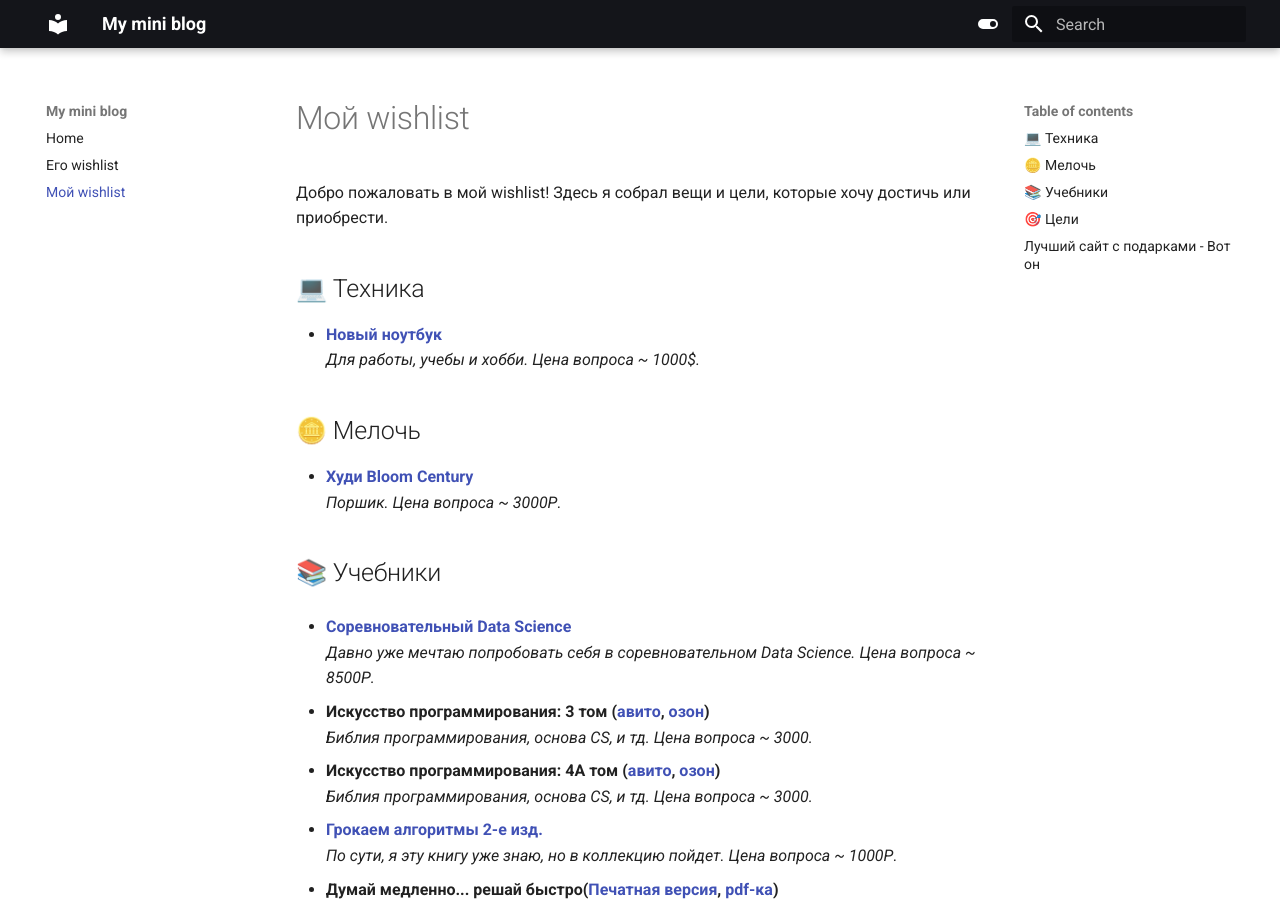
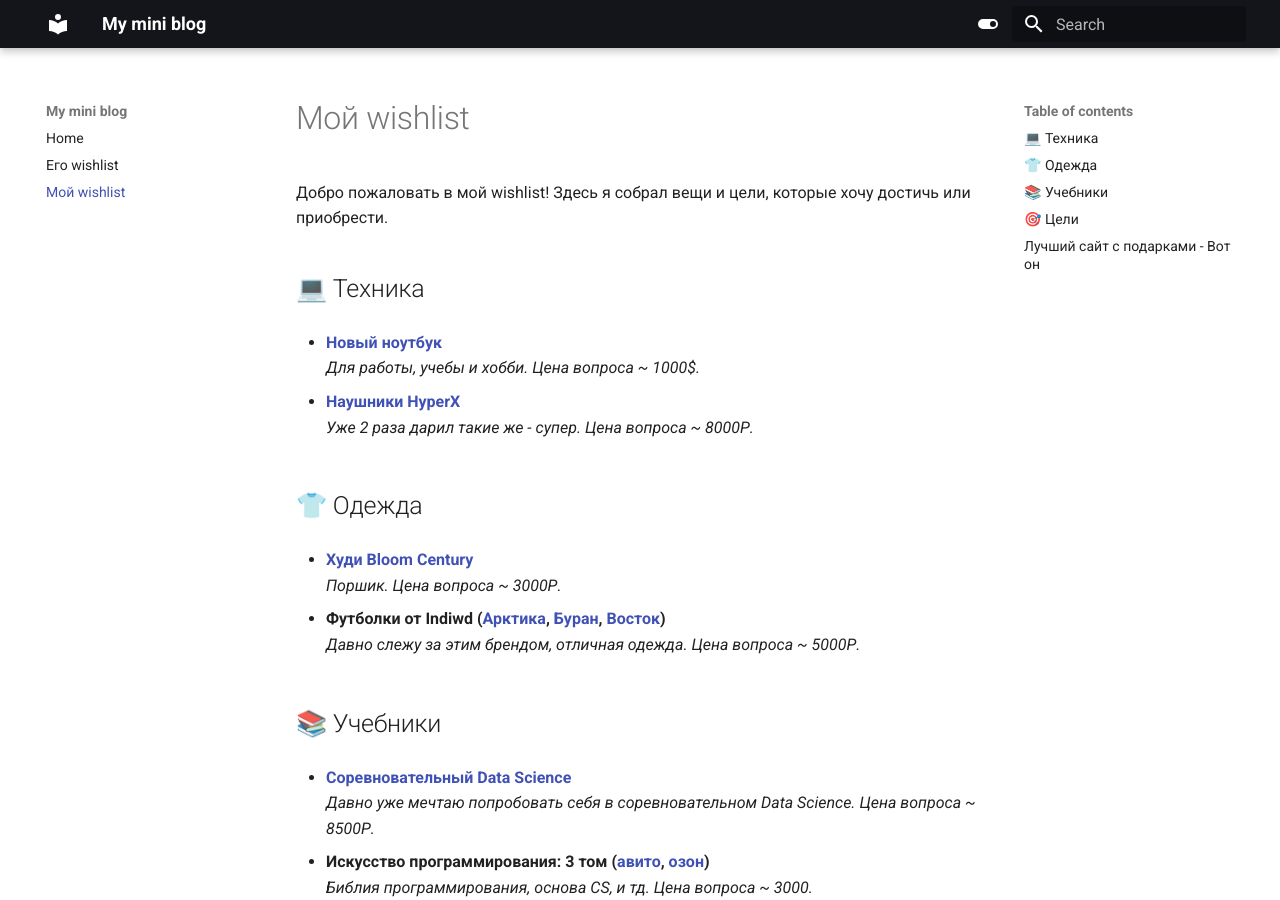
Before and after one commit to Feldmarshxll/personal-blog, an MkDocs documentation site: the page built from docs/Мой wishlist 🎉.md, in a window 1280 px wide and 900 px high. Built offline with MkDocs 1.6.1 and Material for MkDocs 9.7.7, drawn with Linux system fonts in a browser that asks for light colours.

Commit message:
Update wishlist

```diff
--- a/docs/Мой wishlist 🎉.md
+++ b/docs/Мой wishlist 🎉.md
@@ -6,9 +6,16 @@
 - **[Новый ноутбук](https://market.yandex.ru/cc/RHNQwS1)**
   _Для работы, учебы и хобби. Цена вопроса ~ 1000$._
 
-## 🪙 Мелочь
+- **[Наушники HyperX](https://market.yandex.ru/cc/8NQy9J)**
+  _Уже 2 раза дарил такие же - супер. Цена вопроса ~ 8000Р._
+
+## 👕 Одежда
 - **[Худи Bloom Century](https://market.yandex.ru/cc/7TEUHM)**
   _Поршик. Цена вопроса ~ 3000Р._
+
+- **Футболки от Indiwd ([Арктика](https://indiwd.com/men/men-t-shirts/tshirtm590), [Буран](https://indiwd.com/men/men-t-shirts/tshirtm560), [Восток](https://indiwd.com/men/men-t-shirts/tshirtm509))**
+  _Давно слежу за этим брендом, отличная одежда. Цена вопроса ~ 5000Р._
+
 
 
 ## 📚 Учебники
```
